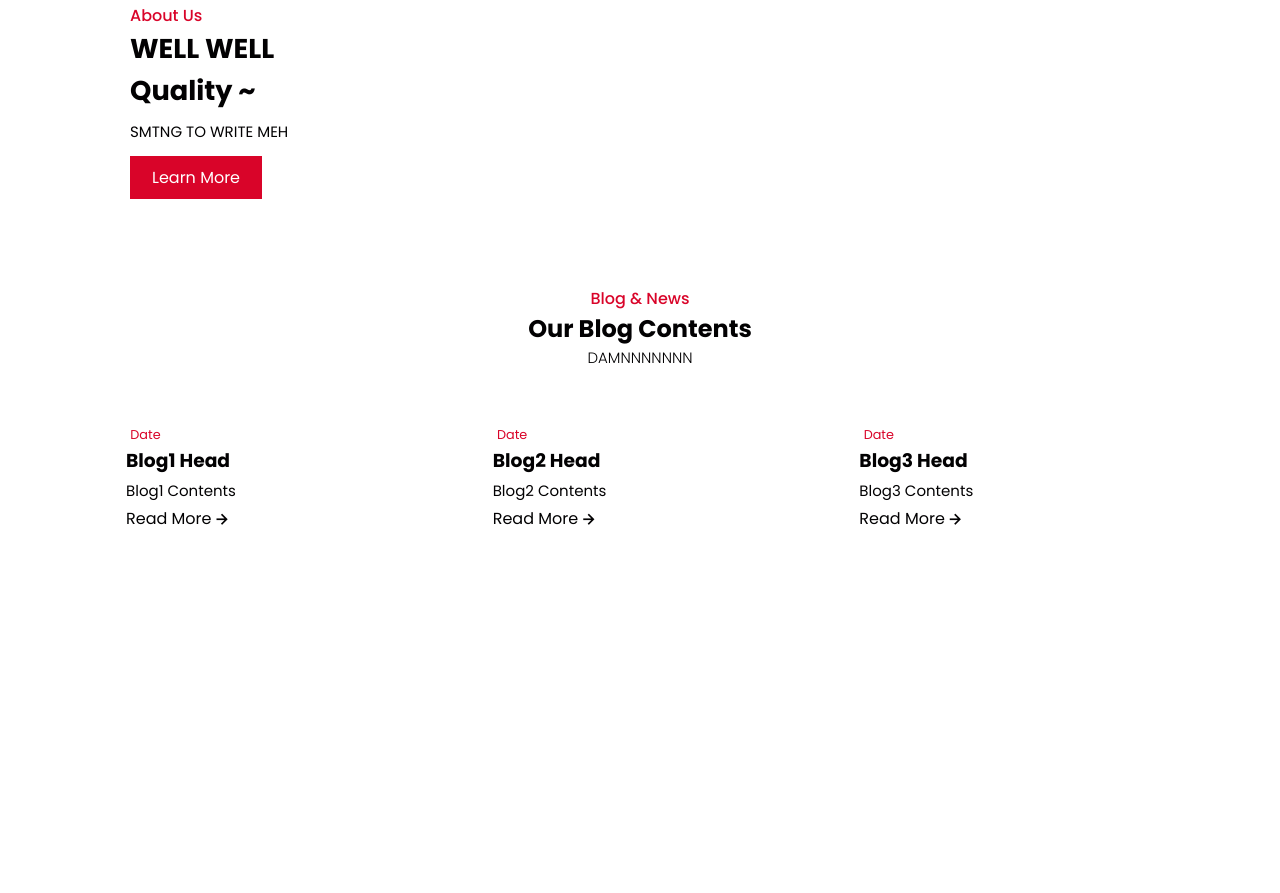
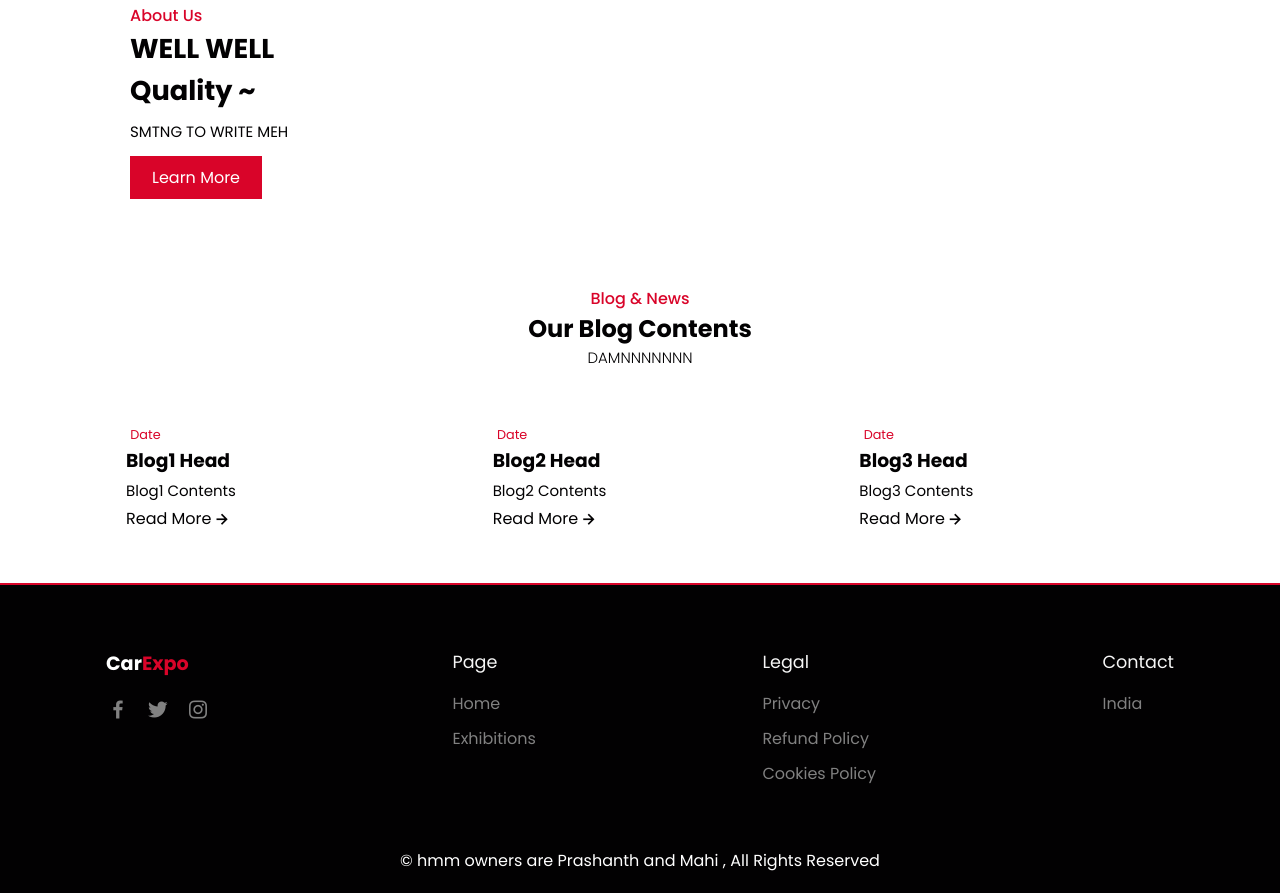
Before and after one commit to PRASHANTH-S-23/CarExpo, a plain HTML site: page index.html in a window 1280 px wide. Shown: the part 1344-2237 px from the top of the page. Before the commit the page ends 1927 px from the top, so only its background shows below. Drawn offline with nearby package versions, Linux system fonts and the light colour scheme; a script that the page names is missing.

Commit message:
Done with Footer

```diff
--- a/index.html
+++ b/index.html
@@ -136,6 +136,43 @@
         </div>
         </div>
      </section>
+
+     <!--Footer -->
+     <section class="footer">
+        <div class="footer-container container">
+            <div class="footer-box">
+                <a href="#" class="logo">
+                    Car<span>Expo</span>
+                </a>
+                <div class="social">
+                    <a href = "#" ><i class='bx bxl-facebook' ></i></a>
+                    <a href = "#" ><i class='bx bxl-twitter' ></i></a>
+                    <a href = "#" ><i class='bx bxl-instagram' ></i></a>
+                </div>
+            </div>
+            <div class="footer-box">
+                <h3> Page </h3>
+                <a href = "#"> Home </a>
+                <a href = "#"> Exhibitions </a>
+            </div>
+            <div class = "footer-box">
+                <h3> Legal </h3>
+                <a href = "#"> Privacy </a>
+                <a href = "#"> Refund Policy </a>
+                <a href = "#"> Cookies Policy </a>
+            </div>
+            <div class = "footer-box">
+                <h3> Contact </h3>
+                <p> India </p>
+            </div>
+         </div>
+     </section>
+
+     <!--NO PIRATING!!! COPYRIGHTS SECTION -->
+     <div class="copyright">
+        <p> &#169; hmm owners are Prashanth and Mahi , All Rights Reserved </p>
+     </div>
+
     <script src = "main.js"></script>
 </body>
 
--- a/style.css
+++ b/style.css
@@ -289,3 +289,62 @@ header{
     column-gap: 0.7rem;
     transition: 0.4s;
  }
+
+ .footer {
+    background: var(--text-color);
+    color: #f6f6f6;
+    border-top: 2px solid var(--main-color);
+ }
+
+ .footer-container {
+    display: flex;
+    justify-content: space-between;
+    gap: 1rem;
+ }
+
+ .footer-container .logo {
+    color: var(--bg-color);
+    margin-bottom: 1rem;
+ }
+
+ .footer-container .footer-box {
+    display: flex;
+    flex-direction: column;
+ }
+
+ .social {
+    display: flex;
+    align-items: center;
+ }
+
+ .social a {
+    font-size: 24px;
+    color: var(--bg-color);
+    margin-right: 1rem;
+ }
+
+ .social a:hover {
+    color: var(--main-color);
+ }
+
+ .footer-box h3 {
+    font-size: 1.1rem;
+    font-weight: 400;
+    margin-bottom: 1rem;
+ }
+
+ .footer-box a, .footer-box p {
+    color: #818181;
+    margin-bottom: 10px;
+ }
+
+ .footer-box a:hover {
+    color: var(--bg-color);
+ }
+
+ .copyright {
+    padding: 20px;
+    text-align: center;
+    color: var(--bg-color);
+    background: var(--text-color);
+ }
```
